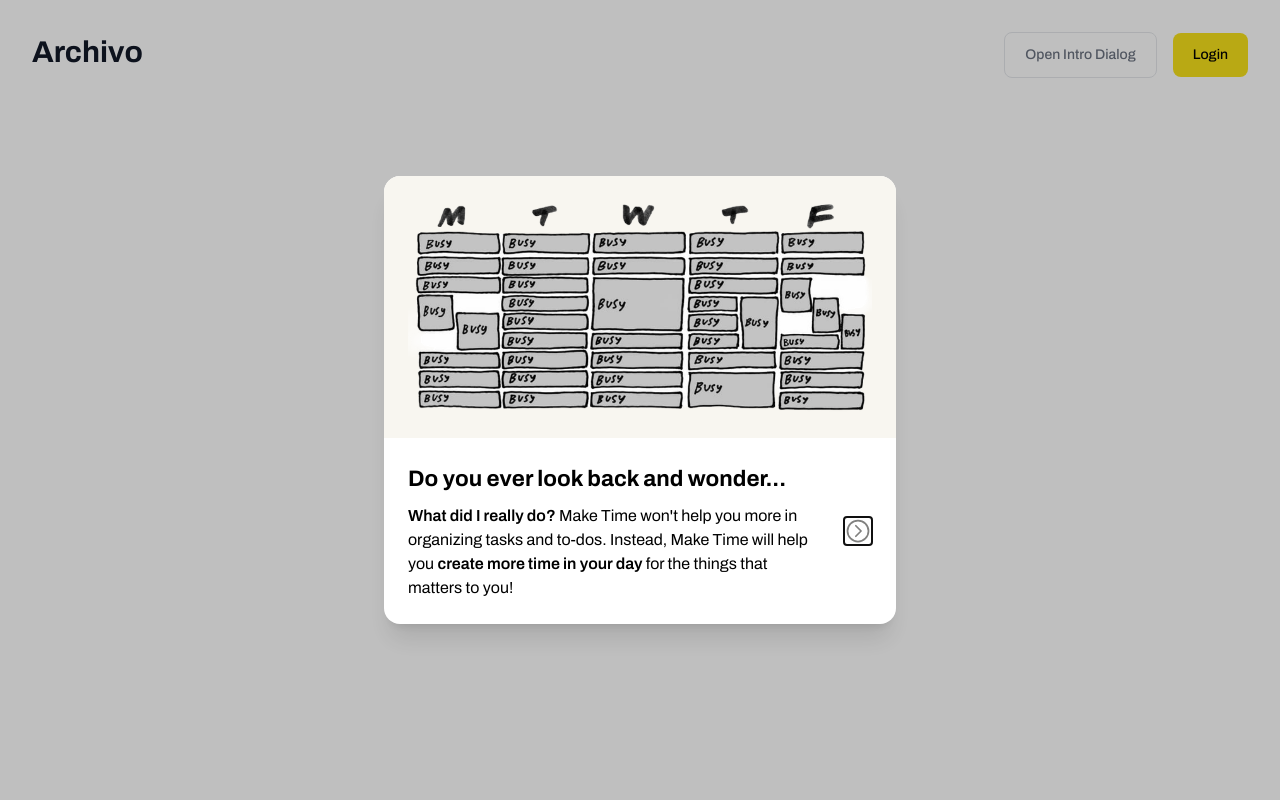
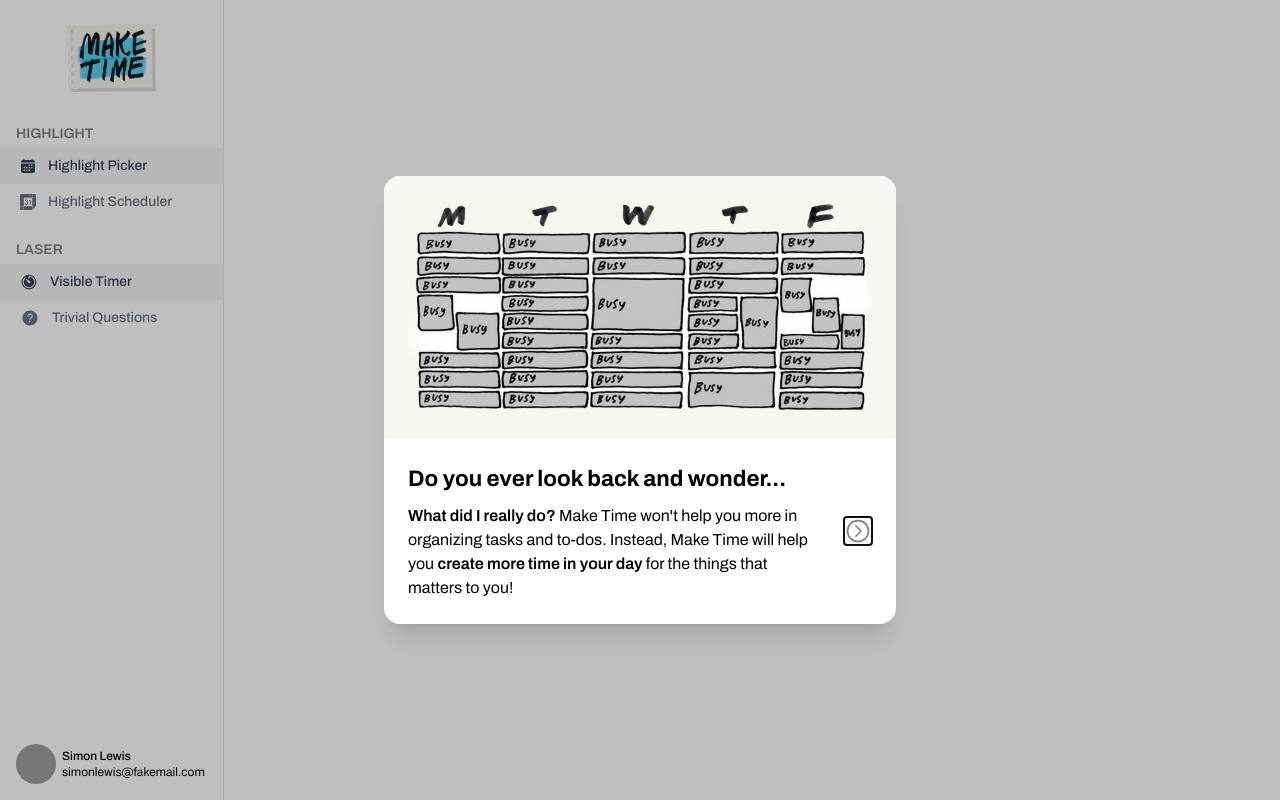
Before and after one commit to andre-nk/maketime, a React (Vite) app: page / in a window 1280 px wide. Built offline with nearby package versions, Linux system fonts and the light colour scheme; grey boxes are pictures that could not be loaded; what tailwindcss-debug-screens would draw is missing.

Commit message:
:sparkles: Sidebar

```diff
--- a/src/components/Navbar.tsx
+++ /dev/null
@@ -1,50 +0,0 @@
-import { useAuth0 } from "@auth0/auth0-react";
-import { FC } from "react";
-
-export const Navbar: FC = () => {
-  const { loginWithRedirect, user, isAuthenticated, logout } = useAuth0();
-
-  return (
-    <header>
-      <div className="w-full px-4 py-8 sm:px-6 lg:px-8">
-        <div className="sm:justify-between sm:items-center sm:flex">
-          <div className="text-center sm:text-left">
-            <h1 className="text-2xl font-bold text-gray-900 sm:text-3xl">
-              {isAuthenticated
-                ? `Welcome Back, ${user?.given_name}`
-                : "Archivo"}
-            </h1>
-
-            <p className="mt-1.5 text-sm text-gray-500">
-              {isAuthenticated && user && `our ID is: ${user.sub}`}
-            </p>
-          </div>
-          <div className="flex flex-col gap-4 mt-4 sm:flex-row sm:mt-0 sm:items-center">
-            <button
-              className="inline-flex items-center justify-center px-5 py-3 text-gray-500 transition border border-gray-200 rounded-lg hover:text-gray-700 hover:bg-gray-50 focus:outline-none focus:ring"
-              type="button"
-            >
-              <span className="text-sm font-medium"> Open Intro Dialog </span>
-            </button>
-
-            <button
-              onClick={() => {
-                if (isAuthenticated) {
-                  logout({
-                    returnTo: window.location.origin,
-                  });
-                } else {
-                  loginWithRedirect();
-                }
-              }}
-              className="block px-5 py-3 text-sm font-medium text-custom-black bg-primary-500 hover:bg-primary-800 transition rounded-lg focus:outline-none focus:ring"
-              type="button"
-            >
-              {isAuthenticated ? "Log out" : "Login"}
-            </button>
-          </div>
-        </div>
-      </div>
-    </header>
-  );
-};
--- /dev/null
+++ b/src/components/navigation/Sidebar.tsx
@@ -0,0 +1,86 @@
+import { SiGooglecalendar } from "react-icons/si";
+import { IoCalendar, IoTimer, IoHelpCircle } from "react-icons/io5";
+
+export const Sidebar = () => {
+  return (
+    <div className="flex flex-col sm:w-[100%] md:w-[60%] lg:w-[17.5%] justify-between items-center h-screen bg-white border-r">
+      <div className="py-6 flex flex-col">
+        <img
+          src="/assets/logo.png"
+          alt="logo"
+          className="w-[40%] self-center"
+        />
+
+        <nav className="flex flex-col mt-6 space-y-1">
+          <div className="pt-2">
+            <h3 className="pb-1 px-4 font-semibold text-custom-gray text-sm">
+              HIGHLIGHT
+            </h3>
+            <a
+              href=""
+              className="flex items-center px-4 pl-5 py-2 text-gray-700 bg-gray-100 "
+            >
+              <IoCalendar size={16} />
+              <span className="ml-3 text-sm font-medium">
+                {" "}
+                Highlight Picker{" "}
+              </span>
+            </a>
+            <a
+              href=""
+              className="flex items-center px-4 pl-5 py-2 text-gray-500  hover:bg-gray-100 hover:text-gray-700"
+            >
+              <SiGooglecalendar />
+              <span className="ml-3 text-sm font-medium">
+                {" "}
+                Highlight Scheduler{" "}
+              </span>
+            </a>
+          </div>
+          <div className="pt-4">
+            <h3 className="pb-1 px-4 font-semibold text-custom-gray text-sm">
+              LASER
+            </h3>
+            <a
+              href=""
+              className="flex items-center px-4 pl-5 py-2 text-gray-700 bg-gray-100 "
+            >
+              <IoTimer size={18} />
+              <span className="ml-3 text-sm font-medium"> Visible Timer </span>
+            </a>
+            <a
+              href=""
+              className="flex items-center px-4 pl-5 py-2 text-gray-500  hover:bg-gray-100 hover:text-gray-700"
+            >
+              <IoHelpCircle size={20} />
+              <span className="ml-3 text-sm font-medium">
+                Trivial Questions
+              </span>
+            </a>
+          </div>
+        </nav>
+      </div>
+
+      <div className="sticky w-full border-gray-100">
+        <a
+          href=""
+          className="flex items-center p-4 bg-white hover:bg-gray-50 shrink-0"
+        >
+          <img
+            className="object-cover w-10 h-10 rounded-full"
+            src="https://www.hyperui.dev/photos/man-4.jpeg"
+            alt="Simon Lewis"
+          />
+
+          <div className="ml-1.5">
+            <p className="text-xs">
+              <strong className="block font-medium">Simon Lewis</strong>
+
+              <span> simonlewis@fakemail.com </span>
+            </p>
+          </div>
+        </a>
+      </div>
+    </div>
+  );
+};
--- a/src/pages/App.tsx
+++ b/src/pages/App.tsx
@@ -1,24 +1,13 @@
 import { ReactElement, useEffect, useState } from "react";
+
 import { IntroDialog1 } from "../components/intro/IntroDialog1";
 import { IntroDialog2 } from "../components/intro/IntroDialog2";
 import { IntroDialog3 } from "../components/intro/IntroDialog3";
-import { Navbar } from "../components/Navbar";
+import { Sidebar } from "../components/navigation/Sidebar";
 import { WelcomeDialogs } from "../const/WelcomeDialogs";
 
 function App(): ReactElement {
   let [activeDialog, setActiveDialog] = useState(WelcomeDialogs.None);
-
-  // useEffect(() => {
-  //   const isOnboardingCompleted = localStorage.getItem("isOnboardingCompleted");
-  //   if (isOnboardingCompleted && isOnboardingCompleted != "true") {
-  //     console.log("Welcome Dialogs Init...");
-  //     setActiveDialog(WelcomeDialogs.Intro1);
-  //   }
-
-  //   return () => {
-  //     console.log("Component will be unmount");
-  //   };
-  // }, []);
 
   useEffect(() => {
     function checkUserData() {
@@ -61,7 +50,7 @@
           next={setNextDialog}
         />
       </div>
-      <Navbar />
+      <Sidebar />
     </div>
   );
 }
```
Also changed, not shown: assets/logo.png (added).
